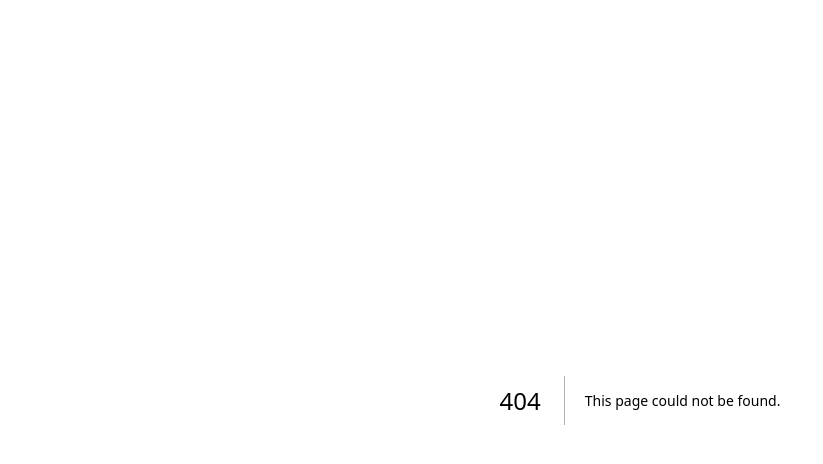
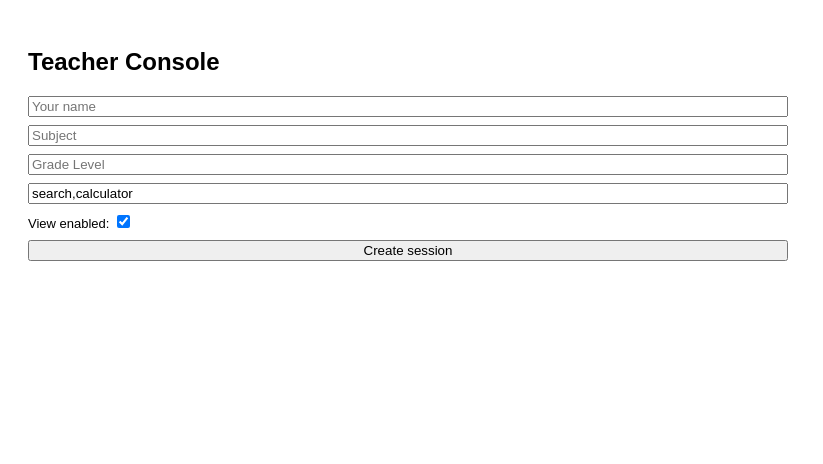
Before and after one commit to Lucien-kach001/classroom-ai, a Next.js app: page /teacher in a window 1280 px wide. Before the commit this address had no page. Shown: the top 464 px of the page, without its empty margins (0-823 px from the left). Built offline with nearby package versions, Linux system fonts and the light colour scheme.

Commit message:
Create teacher.js

```diff
--- /dev/null
+++ b/pages/teacher.js
@@ -0,0 +1,110 @@
+import { useState, useEffect } from "react";
+
+export default function TeacherPage(){
+  const [teacherName, setTeacherName] = useState("");
+  const [subject, setSubject] = useState("");
+  const [gradeLevel, setGradeLevel] = useState("");
+  const [allowedTools, setAllowedTools] = useState("search,calculator");
+  const [sessionCode, setSessionCode] = useState("");
+  const [teacherToken, setTeacherToken] = useState("");
+  const [studentsViews, setStudentsViews] = useState({});
+  const [reports, setReports] = useState({});
+
+  async function create() {
+    const r = await fetch("/api/create-session", {
+      method: "POST",
+      headers: {"content-type":"application/json"},
+      body: JSON.stringify({
+        teacherName, subject, gradeLevel,
+        allowedTools: allowedTools.split(",").map(s=>s.trim()), viewEnabled: true
+      })
+    });
+    const j = await r.json();
+    if (j.code) {
+      setSessionCode(j.code);
+      setTeacherToken(j.teacherToken);
+    } else {
+      alert("Error creating session");
+    }
+  }
+
+  useEffect(()=>{
+    let mounted = true;
+    async function poll(){
+      while(mounted){
+        if(sessionCode && teacherToken){
+          try {
+            const v = await fetch(`/api/get-views?code=${encodeURIComponent(sessionCode)}&token=${encodeURIComponent(teacherToken)}`);
+            const vv = await v.json();
+            setStudentsViews(vv.students || {});
+            const rep = await fetch(`/api/get-reports?code=${encodeURIComponent(sessionCode)}&token=${encodeURIComponent(teacherToken)}`);
+            const jrep = await rep.json();
+            setReports(jrep.reports || {});
+          } catch(e){}
+        }
+        await new Promise(r=>setTimeout(r,5000));
+      }
+    }
+    poll();
+    return ()=> mounted=false;
+  }, [sessionCode, teacherToken]);
+
+  async function sendWarning(studentName) {
+    const text = prompt("Warning text to show for 10 seconds:");
+    if (!text) return;
+    await fetch("/api/send-warning", {
+      method: "POST",
+      headers: {"content-type":"application/json"},
+      body: JSON.stringify({ code: sessionCode, token: teacherToken, studentName, text })
+    });
+    alert("Warning sent");
+  }
+
+  return (
+    <div style={{padding:20, fontFamily:"Arial, sans-serif"}}>
+      <h2>Teacher Console</h2>
+      {!sessionCode ? (
+        <div style={{display:"flex", gap:8, flexDirection:"column", maxWidth:760}}>
+          <input placeholder="Your name" value={teacherName} onChange={e=>setTeacherName(e.target.value)} />
+          <input placeholder="Subject" value={subject} onChange={e=>setSubject(e.target.value)} />
+          <input placeholder="Grade Level" value={gradeLevel} onChange={e=>setGradeLevel(e.target.value)} />
+          <input placeholder="Allowed tools (comma)" value={allowedTools} onChange={e=>setAllowedTools(e.target.value)} />
+          <div>
+            <label style={{fontSize:13}}>View enabled: </label>
+            <input type="checkbox" defaultChecked />
+          </div>
+          <button onClick={create}>Create session</button>
+        </div>
+      ) : (
+        <div>
+          <div style={{marginBottom:12}}>Session code: <b>{sessionCode}</b></div>
+          <div style={{marginBottom:8}}>Teacher token (secret): <code>{teacherToken}</code></div>
+          <h3>Student views & reports</h3>
+          <div style={{display:"flex", gap:12, flexWrap:"wrap"}}>
+            {Object.keys(studentsViews).length === 0 && <div style={{color:"#666"}}>No students yet</div>}
+            {Object.entries(studentsViews).map(([name, info]) => (
+              <div key={name} style={{border:"1px solid #ddd", padding:8, width:260, borderRadius:6, background:"#fafafa"}}>
+                <div style={{display:"flex", justifyContent:"space-between"}}>
+                  <b>{name}</b>
+                  <span style={{fontSize:12, color:"#666"}}>{info.lastSeen ? new Date(info.lastSeen).toLocaleTimeString() : "—"}</span>
+                </div>
+                <div style={{height:120, overflow:"auto", background:"#fff", marginTop:8, padding:8}}>
+                  {(info.lastView?.snapshot || []).map((m,i)=>(<div key={i}><b>{m.from}:</b> {m.text}</div>))}
+                </div>
+                <div style={{marginTop:8, display:"flex", gap:8}}>
+                  <button onClick={()=>sendWarning(name)}>Send warning</button>
+                </div>
+                <div style={{marginTop:8}}>
+                  <b>Last report:</b>
+                  <div style={{fontSize:13, color:"#333", marginTop:6}}>
+                    {(info.lastReport && info.lastReport.report) || (reports[name] && reports[name].report) || <span style={{color:"#666"}}>No report</span>}
+                  </div>
+                </div>
+              </div>
+            ))}
+          </div>
+        </div>
+      )}
+    </div>
+  );
+}
```
